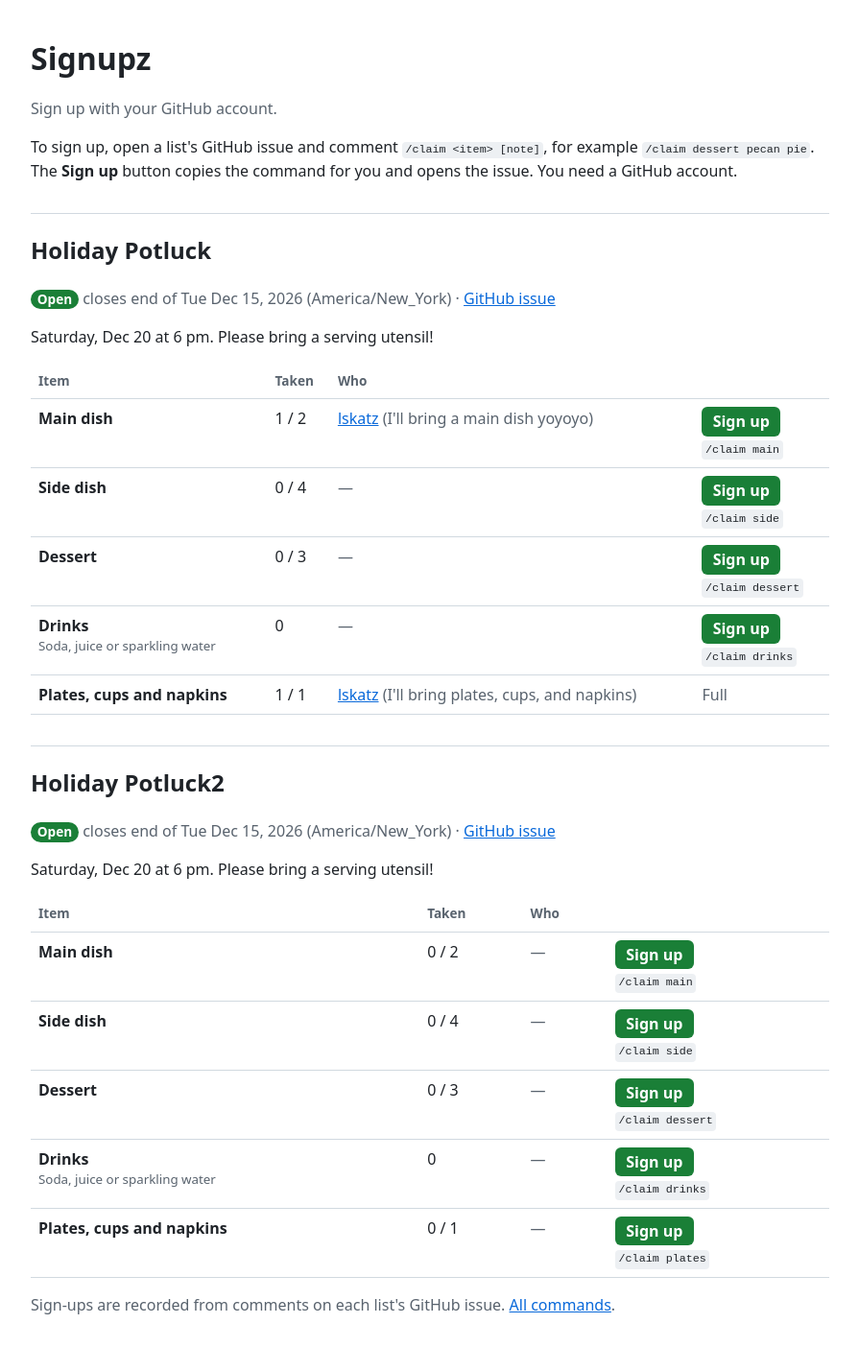
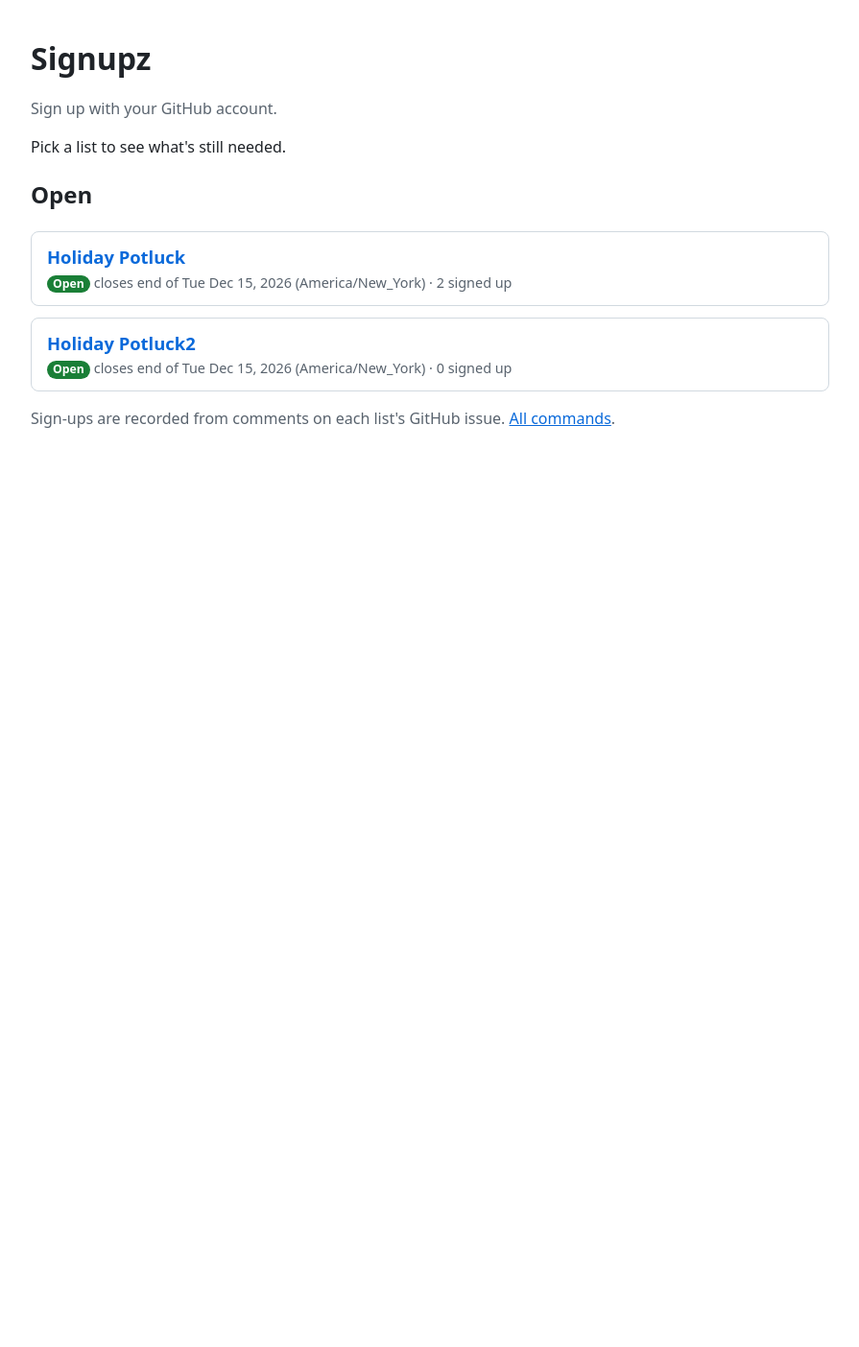
Before and after one commit to lskatz/signupz, a Jekyll site: the page built from index.html, in a window 1280 px wide. Shown: the whole page at 96% size, without its empty margins (192-1087 px from the left). Built offline with Jekyll 4.4.1, drawn with Linux system fonts in a browser that asks for light colours; after the commit the page ends 900 px from its top, so only the background shows below that.

Commit message:
Add an index page that links to one page per list
Each list now has its own page at /lists/<id>/, rendered by
_layouts/signup.html from a small generated stub in lists/<id>.html.
`python -m signup new` writes the stub; the bot adds missing stubs and
removes stubs of deleted lists, so hand-copied list files work too.
The home page lists open lists (and closed ones under a toggle) with
status and how many slots are filled. Issue bodies link to the list's
own page.

Also: CI runs on master, the footer's COMMANDS.md link no longer
assumes a branch named main, and the README explains pulling before
pushing since the bot commits to the same branch.

Co-Authored-By: Claude Opus 5.5 <noreply@anthropic.com>
Claude-Session: https://claude.ai/code/session_01RJD9ZnzDuPr25PJnrw3fYv

```diff
--- /dev/null
+++ b/_includes/signup-card.html
@@ -0,0 +1,25 @@
+{%- comment -%}
+  One row on the index page. Parameters: include.list, include.state.
+{%- endcomment -%}
+{%- assign l = include.list -%}
+{%- assign s = include.state -%}
+{%- assign taken = s.claims.size | default: 0 -%}
+{%- assign slots = 0 -%}
+{%- assign unlimited = false -%}
+{%- for it in l.items -%}
+  {%- if it.max -%}{%- assign slots = slots | plus: it.max -%}{%- else -%}{%- assign unlimited = true -%}{%- endif -%}
+{%- endfor %}
+<li class="card">
+  <a class="card-title" href="{{ '/lists/' | append: l.id | append: '/' | relative_url }}">{{ l.title }}</a>
+  <span class="meta">
+    {%- if s.view.status == "open" -%}
+      <span class="badge open">Open</span>
+      {%- if s.view.closes_display != "" %} closes {{ s.view.closes_display }}{% endif -%}
+    {%- elsif s.view.status == "closed" -%}
+      <span class="badge closed">Closed</span>
+    {%- else -%}
+      <span class="badge pending">Setting up…</span>
+    {%- endif %}
+    · {% if unlimited %}{{ taken }} signed up{% else %}{{ taken }} of {{ slots }} slots filled{% endif %}
+  </span>
+</li>
--- a/_layouts/default.html
+++ b/_layouts/default.html
@@ -3,7 +3,13 @@
 <head>
   <meta charset="utf-8">
   <meta name="viewport" content="width=device-width, initial-scale=1">
-  <title>{{ page.title | default: site.title }}</title>
+  {%- assign page_title = page.title -%}
+  {%- if page.list_id -%}
+    {%- for pair in site.data.lists -%}
+      {%- if pair[1].id == page.list_id -%}{%- assign page_title = pair[1].title -%}{%- endif -%}
+    {%- endfor -%}
+  {%- endif %}
+  <title>{% if page_title %}{{ page_title }} · {% endif %}{{ site.title }}</title>
   <link rel="stylesheet" href="{{ '/assets/style.css' | relative_url }}">
 </head>
 <body>
@@ -16,7 +22,7 @@
   </main>
   <footer>
     <p>Sign-ups are recorded from comments on each list's GitHub issue.
-       {% if site.github.repository_url %}<a href="{{ site.github.repository_url }}/blob/main/COMMANDS.md">All commands</a>.{% endif %}</p>
+       {% if site.github.repository_url %}<a href="{{ site.github.repository_url }}/blob/HEAD/COMMANDS.md">All commands</a>.{% endif %}</p>
   </footer>
   <script src="{{ '/assets/signup.js' | relative_url }}" defer></script>
 </body>
--- a/assets/style.css
+++ b/assets/style.css
@@ -58,3 +58,10 @@ summary { cursor: pointer; font-weight: 600; }
   th, td { border: 0; padding: 0.15rem 0.5rem; }
   tbody td:nth-of-type(2), tbody td:nth-of-type(3) { grid-column: 1 / -1; }
 }
+
+.back { margin-bottom: 0; }
+.cards { list-style: none; padding: 0; margin: 0; display: grid; gap: 0.75rem; }
+.card { border: 1px solid var(--line); border-radius: 8px; padding: 0.75rem 1rem; }
+.card-title { display: block; font-size: 1.15rem; font-weight: 600; text-decoration: none; }
+.card-title:hover { text-decoration: underline; }
+.card .meta { font-size: 0.9rem; }
--- a/index.html
+++ b/index.html
@@ -1,23 +1,24 @@
 ---
 layout: default
-title: Sign-ups
 ---
-<p class="how">
-  To sign up, open a list's GitHub issue and comment <code>/claim &lt;item&gt; [note]</code>,
-  for example <code>/claim dessert pecan pie</code>. The <strong>Sign up</strong> button copies the
-  command for you and opens the issue. You need a GitHub account.
-</p>
+<p class="how">Pick a list to see what's still needed.</p>
 
-{%- assign shown = 0 -%}
+{%- assign open_count = 0 -%}
+{%- capture open_html -%}
 {%- for pair in site.data.lists -%}
   {%- assign l = pair[1] -%}
   {%- assign s = site.data.signups[l.id] -%}
   {%- unless s.view.status == "closed" -%}
-    {%- include signup-list.html list=l state=s -%}
-    {%- assign shown = shown | plus: 1 -%}
+    {%- include signup-card.html list=l state=s -%}
+    {%- assign open_count = open_count | plus: 1 -%}
   {%- endunless -%}
 {%- endfor -%}
-{%- if shown == 0 %}
+{%- endcapture -%}
+
+<h2>Open</h2>
+{%- if open_count > 0 %}
+<ul class="cards">{{ open_html }}</ul>
+{%- else %}
 <p>No open sign-up lists right now.</p>
 {%- endif %}
 
@@ -25,13 +26,13 @@ title: Sign-ups
 {%- for pair in site.data.lists -%}
   {%- assign l = pair[1] -%}
   {%- assign s = site.data.signups[l.id] -%}
-  {%- if s.view.status == "closed" -%}{%- include signup-list.html list=l state=s -%}{%- endif -%}
+  {%- if s.view.status == "closed" -%}{%- include signup-card.html list=l state=s -%}{%- endif -%}
 {%- endfor -%}
 {%- endcapture -%}
 {%- assign closed_html = closed_html | strip -%}
 {%- if closed_html != "" %}
 <details class="closed-lists">
   <summary>Closed lists</summary>
-  {{ closed_html }}
+  <ul class="cards">{{ closed_html }}</ul>
 </details>
 {%- endif %}
--- a/signup/cli.py
+++ b/signup/cli.py
@@ -12,6 +12,7 @@ from pathlib import Path
 
 from .gh import GitHub
 from .model import load_all
+from .pages import PAGES_DIR, write_stub
 from .runner import run
 
 ROOT = Path(__file__).resolve().parent.parent
@@ -81,7 +82,10 @@ def cmd_new(args: argparse.Namespace) -> int:
         print("template has no 'id: REPLACE-ME' line", file=sys.stderr)
         return 1
     dest.write_text(text, encoding="utf-8")
-    print(f"created {dest.relative_to(args.root)}; edit it, then commit and push")
+    list_id = re.search(r"(?m)^id: (.+)$", text).group(1)  # type: ignore[union-attr]
+    write_stub(args.root, list_id)
+    print(f"created {dest.relative_to(args.root)} and {PAGES_DIR}/{list_id}.html")
+    print("edit the .yml, then commit both files and push")
     return 0
 
 
--- a/signup/engine.py
+++ b/signup/engine.py
@@ -203,7 +203,7 @@ def issue_body(lst: SignupList, state: State, now: datetime, site_url: str = "")
     ]
     footer = f"<sub>list id `{lst.id}`"
     if site_url:
-        footer = f"[View on the website]({site_url}#list-{lst.id})\n\n" + footer
+        footer = f"[View on the website]({site_url}lists/{lst.id}/)\n\n" + footer
     parts.append(footer + "</sub>")
     return "\n".join(parts) + "\n"
 
--- a/signup/runner.py
+++ b/signup/runner.py
@@ -16,6 +16,7 @@ from . import commands as cmds
 from .engine import CLOSED, OPEN, State, apply, build_view, issue_body, status, status_table
 from .gh import GitHubAPI
 from .model import SignupList, load_all
+from .pages import sync_pages
 
 HELP_TEXT = """\
 **Sign-up commands.** Put each command on its own line in a comment on this issue.
@@ -37,13 +38,14 @@ Item names are the words in the **Command name** column of the issue. Full docs:
 @dataclass
 class Report:
     changed_lists: list[str] = field(default_factory=list)
+    changed_pages: list[str] = field(default_factory=list)
     created_issues: list[tuple[str, int]] = field(default_factory=list)
     errors: list[str] = field(default_factory=list)
     log: list[str] = field(default_factory=list)
 
     @property
     def changed(self) -> bool:
-        return bool(self.changed_lists)
+        return bool(self.changed_lists or self.changed_pages)
 
 
 def _is_bot(comment: dict) -> bool:
@@ -204,4 +206,5 @@ def run(root: Path, gh: GitHubAPI, now: datetime, site_url: str = "") -> Report:
         if new != original:
             path.write_text(new, encoding="utf-8")
             report.changed_lists.append(lst.id)
+    report.changed_pages = sync_pages(root, lists)
     return report
--- a/templates/list.yml
+++ b/templates/list.yml
@@ -3,7 +3,7 @@
 #
 # 1. Copy this file to  _data/lists/<short-name>.yml
 #    or run            python -m signup new <short-name>
-#    (the command also fills in a fresh id for you).
+#    (the command also fills in a fresh id and adds the list's web page).
 # 2. Fill in the fields below. Lines starting with # are comments.
 # 3. Check it:         python -m signup validate
 # 4. Commit and push to main. The bot opens a GitHub issue titled
```
Also changed, not shown: _layouts/signup.html (added, +22 -0 lines), signup/pages.py (added, +42 -0 lines), tests/test_pages.py (added, +32 -0 lines), .github/workflows/ci.yml, .github/workflows/signup.yml, README.md, 1 other file.
